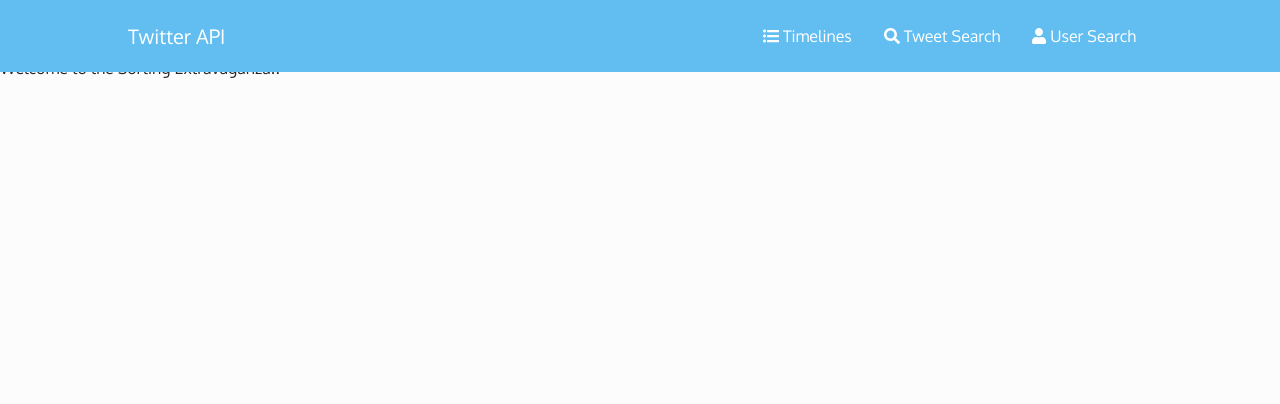
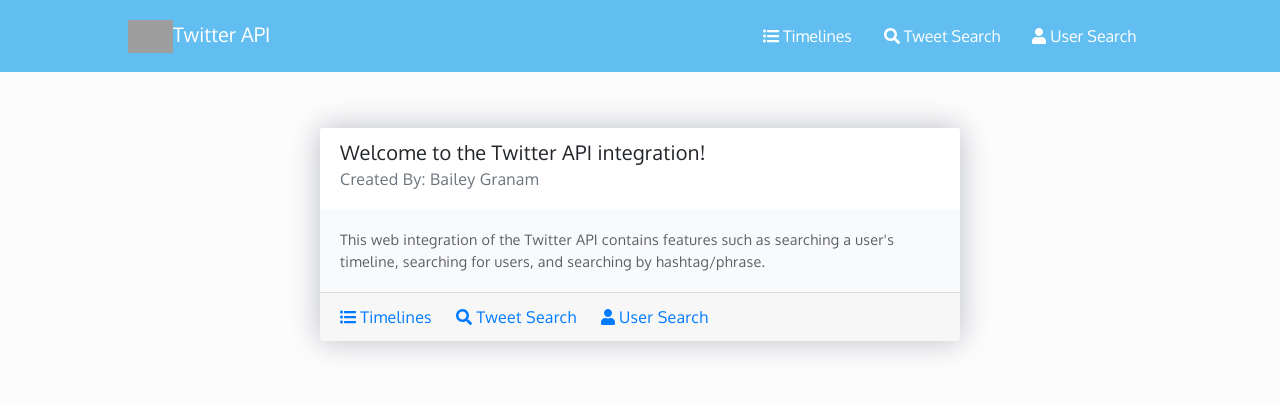
Before and after one commit to baileygranam/Twitter-API-Client, a PHP site: page / in a window 1280 px wide. Shown: the top 404 px of the page. Run offline with PHP 8.4, Linux system fonts and the light colour scheme; some libraries are stand-ins or nearby versions; grey boxes are pictures that could not be loaded.

Commit message:
Updated main home file.

```diff
--- a/views/main/home.php
+++ b/views/main/home.php
@@ -1,2 +1,20 @@
-<h1>The Competition Begins!</h1>
-<p>Welcome to the <?=$this->title?>!<p>
+<div class="container">
+    <div class="row justify-content-md-center">
+    	<div class="col-md-auto">
+			<div class="card" style="max-width:40em; width:auto">
+  				<div class="card-header">
+    				<h5 class="card-title">Welcome to the Twitter API integration!</h5>
+    				<h6 class="card-subtitle mb-2 text-muted">Created By: Bailey Granam</h6>
+    			</div>
+    			<div class="card-body">
+    				<p class="card-text">This web integration of the Twitter API contains features such as searching a user's timeline, searching for users, and searching by hashtag/phrase.</p>
+    			</div>
+    			<div class="card-footer">
+    				<a class="card-link" href="?controller=userTimeline&action=index"><i class="fas fa-list-ul"></i> Timelines</a>
+		      		<a class="card-link" href="?controller=searchTweets&action=index"><i class="fas fa-search"></i> Tweet Search</a>
+		      		<a class="card-link" href="?controller=searchUsers&action=index"><i class="fas fa-user"></i> User Search</a>
+    			</div>
+    		</div>
+    	</div>
+    </div>
+</div>
--- a/views/templates/header.php
+++ b/views/templates/header.php
@@ -27,7 +27,7 @@
 	</head>
 	<body>
 		<nav class="navbar fixed-top navbar-expand-lg">
-			<a class="navbar-brand" href="#">Twitter API</a>
+			<a class="navbar-brand" href="#"><img src="https://vignette.wikia.nocookie.net/pokemon/images/9/92/Twitter_Icon.png/revision/latest?cb=20170420142741" width="45">Twitter API</a>
 			<button class="navbar-toggler" type="button" data-toggle="collapse" data-target="#navbarNavAltMarkup" aria-controls="navbarNavAltMarkup"
 			aria-expanded="false" aria-label="Toggle navigation">
 				<span class="navbar-toggler-icon"></span>
```
